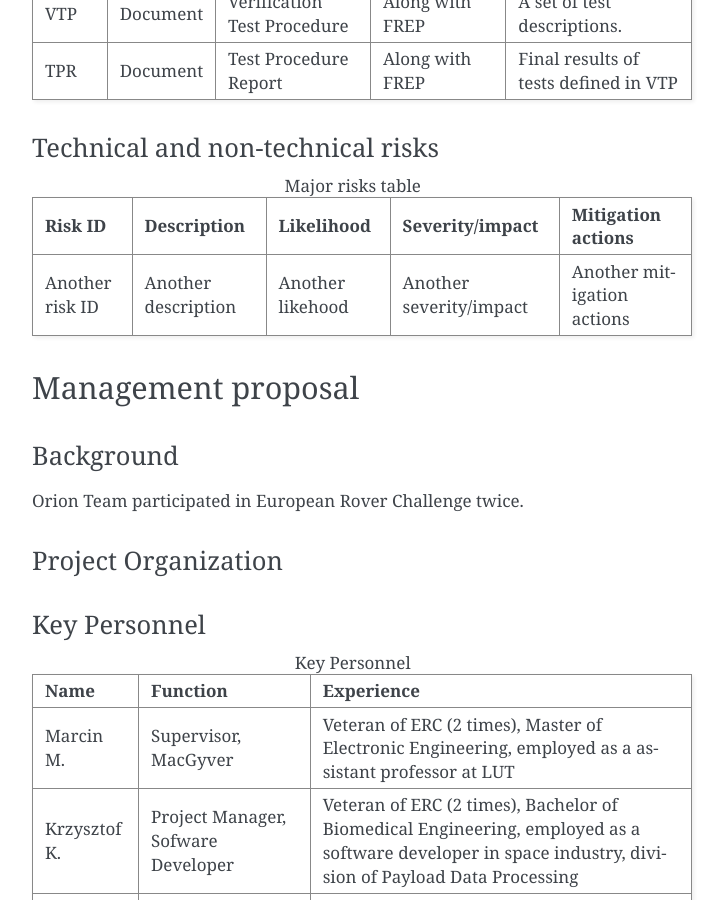
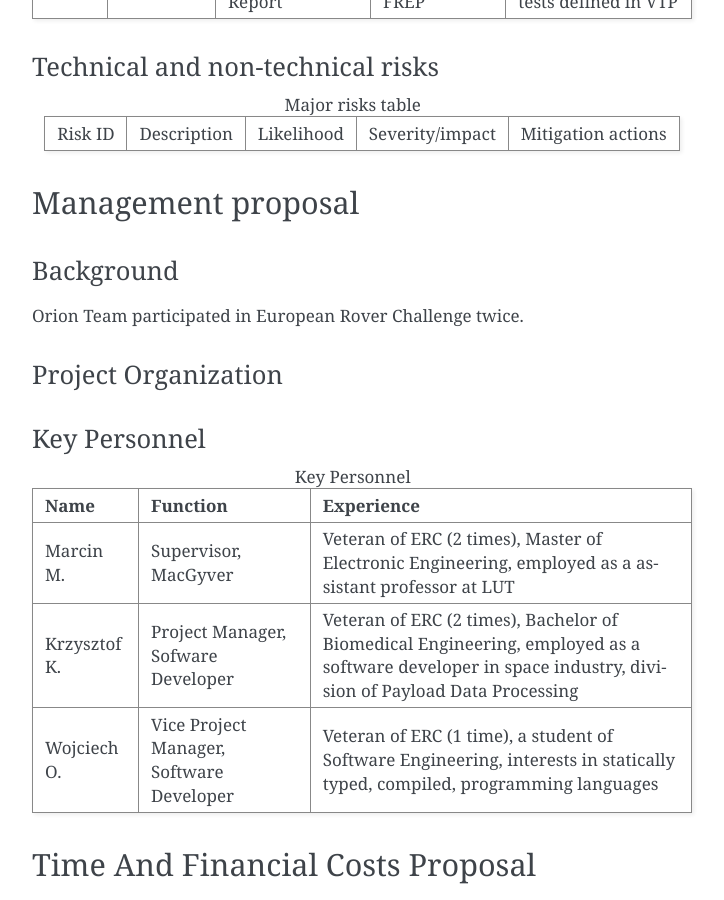
Before and after one commit to krkruk/OrionDoc, a Sphinx documentation site: the page built from source/documents/proposal/proposal.rst, in a window 1280 px wide and 900 px high, scrolled down 3975 px. Shown: the whole window, without its empty margins (388-1112 px from the left). Built offline with Sphinx 7.4.7, drawn with Linux system fonts in a browser that asks for light colours; some of the changed text lies outside the part shown.

Commit message:
Restored single-row templates but changed table-rows to 0 so it won't trigger sphinx warning

```diff
--- a/source/common/templates/generic_template.rst
+++ b/source/common/templates/generic_template.rst
@@ -43,9 +43,6 @@
    * - Reference ID
      - Title
      - Short document description
-   * - Another reference ID
-     - Another title
-     - Another short document description
 
 
 Section 1
--- a/source/documents/proposal/proposal.rst
+++ b/source/documents/proposal/proposal.rst
@@ -70,16 +70,12 @@
 
 
 .. list-table:: Compilance matrix
-   :header-rows: 1
+   :header-rows: 0
 
    * - REQ-ID
      - Requirement name
      - Description
      - Bidder's comment
-   * - Another REQ-D
-     - Another requiement name
-     - Another description
-     - Another bidder's comment
 
 
 Proposed solution
@@ -179,18 +175,14 @@
 
 
 .. list-table:: Major risks table
-   :header-rows: 1
+   :header-rows: 0
 
    * - Risk ID
      - Description
      - Likelihood
      - Severity/impact
      - Mitigation actions
-   * - Another risk ID
-     - Another description
-     - Another likehood
-     - Another severity/impact
-     - Another mitigation actions
+
 
 Management proposal
 ================================================================================
--- a/source/documents/requirements/system_requirements_document.rst
+++ b/source/documents/requirements/system_requirements_document.rst
@@ -237,14 +237,11 @@
 --------------------------------------------------------------------------------
 
 .. list-table:: Robotic arm maneuverability requirements
-   :header-rows: 1
+   :header-rows: 0
 
    * - ID
      - Requirement
      - Description
-   * - Another ID
-     - Another requirement
-     - Another description
 
 Mission-related requirements:
 --------------------------------------------------------------------------------
```
